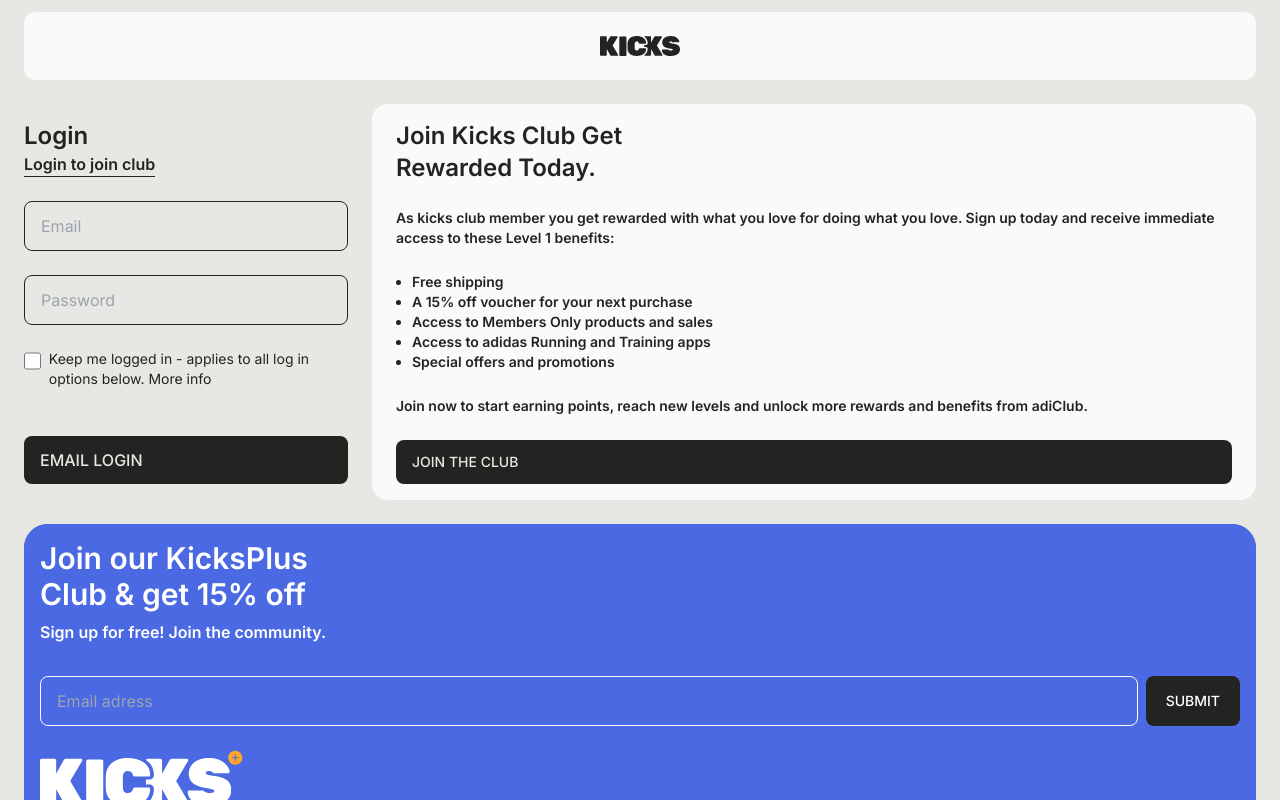
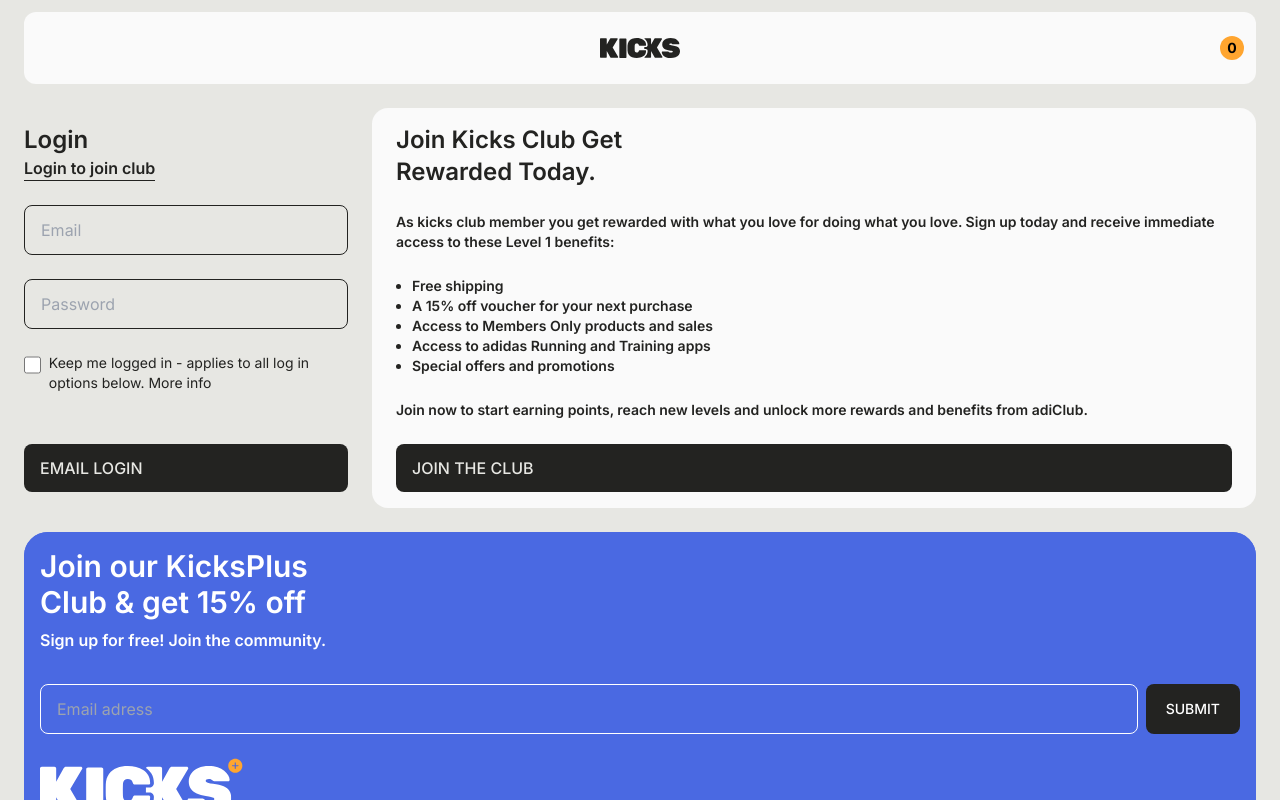
Before and after one commit to Azymi4231/Kicks, a Next.js app: page / in a window 1280 px wide. Built offline with nearby package versions, Linux system fonts and the light colour scheme.

Commit message:
Cart Icon

```diff
--- a/src/features/login-page/pages/login-page.tsx
+++ b/src/features/login-page/pages/login-page.tsx
@@ -23,8 +23,8 @@
   const auth = getAuth(app);
 
   return (
-    <div className="flex flex-col gap-6 sm:flex-row">
-      <div className="flex flex-col gap-6 py-4">
+    <div className="flex flex-col gap-6 lg:flex-row">
+      <div className="flex flex-col gap-6 py-4 lg:flex-grow">
         <div className="text-DarkGray font-semibold gap-2">
           <h1 className="text-2xl">Login</h1>
           <div className="flex">
@@ -48,7 +48,7 @@
           <LoginForm />
         </Formik>
       </div>
-      <div className="flex w-full flex-col gap-6 bg-WhiteMain px-6 py-4 rounded-2xl">
+      <div className="flex w-full flex-col gap-6 bg-WhiteMain px-6 py-4 rounded-2xl lg:flex-grow-[1]">
         <h1 className="flex font-semibold text-2xl text-DarkGray">
           Join Kicks Club Get <br /> Rewarded Today.
         </h1>
@@ -68,7 +68,7 @@
         </p>
         <button
           type="submit"
-          className="bg-DarkGray text-Gray rounded-lg text-left px-4 py-3 gap-10 font-medium text-sm  "
+          className="bg-DarkGray text-Gray rounded-lg text-left px-4 py-3 gap-10 font-medium text-md"
         >
           JOIN THE CLUB
         </button>
--- a/src/features/product/pages/product-page.tsx
+++ b/src/features/product/pages/product-page.tsx
@@ -60,7 +60,8 @@
                 className="bg-DarkGray flex flex-row rounded-lg px-4 py-2 font-medium text-xs lg:text-lg"
               >
                 <p className="text-white flex mx-auto">
-                  View Product <span className="text-Yellow px-1">$125</span>
+                  View Product{" "}
+                  <span className="text-Yellow px-1">${product.price}</span>
                 </p>
               </button>
             </div>
--- a/src/shared/components/header.tsx
+++ b/src/shared/components/header.tsx
@@ -1,11 +1,17 @@
 import React from "react";
 import KicksLogo from "../svg/kicks-logo-svg";
+import { useSelector } from "react-redux";
+import { RootState } from "@/redux/store";
 
 const Header = () => {
+  const UserProducts = useSelector((state: RootState) => state.product);
+
   return (
-    <div className="bg-WhiteMain flex w-full py-3 rounded-xl lg:py-6">
-      <div className="w-full flex justify-center">
-        <KicksLogo />
+    <div className="bg-WhiteMain flex w-full justify-between py-3 rounded-xl px-3 items-center lg:py-6">
+      <div className="size-6"></div>
+      <KicksLogo />
+      <div className="size-6 rounded-full bg-Yellow flex justify-center items-center text-sm font-bold">
+        {UserProducts.length}
       </div>
     </div>
   );
```
